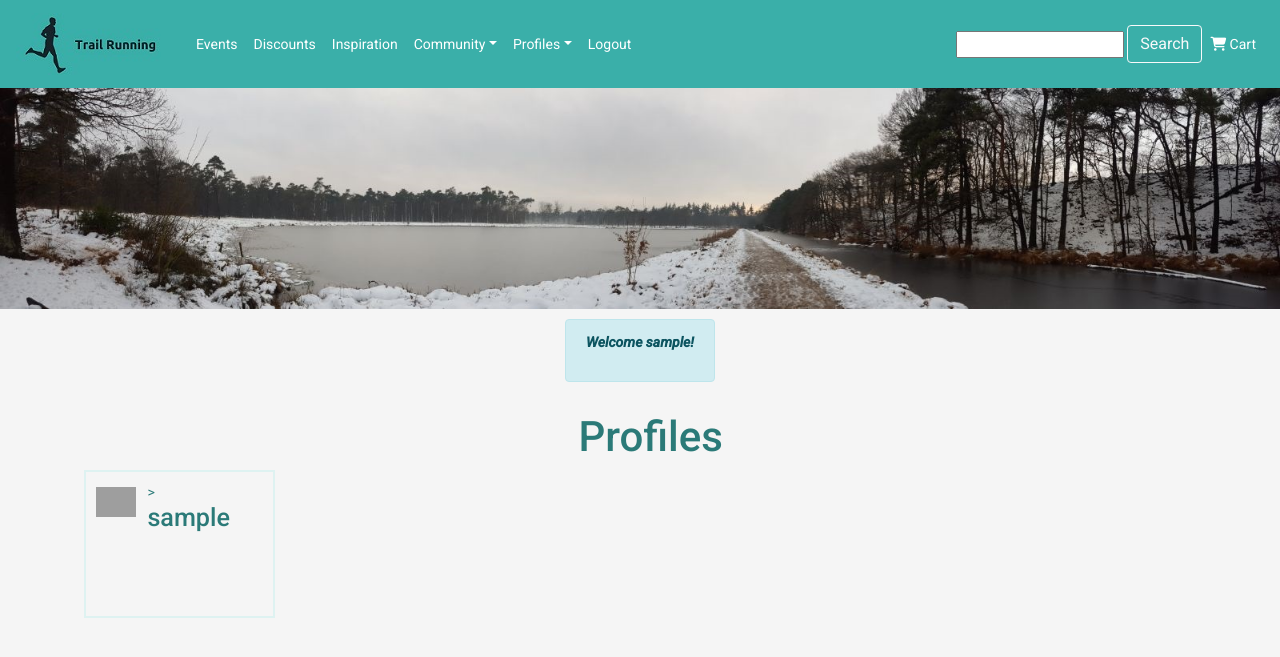
After one commit to RikDuijm/trail-running, a Django app: page /accounts/users/ in a window 1280 px wide. The commit adds this page. Shown: the top 657 px of the page. Run offline with Django 3.2, Linux system fonts and the light colour scheme; the visitor is signed in with stand-in values (Sample User, id 1); data comes from the database, SQL or seed files in the repository; some libraries are stand-ins or nearby versions; grey boxes are pictures that could not be loaded.

Commit message:
created layout and content of users list

```diff
--- /dev/null
+++ b/accounts/templates/allusers.html
@@ -0,0 +1,26 @@
+{% extends "base.html" %}
+{% load bootstrap_tags %}
+
+
+{% block content %}
+
+    <div class="col-11 inner-content">
+        <h1 class="text-center">Profiles</h1>
+
+            <div class="col-11 col-md-5 col-lg-3 col-xl-2 discounts feature-text">
+        {% for user in users %}
+                <div class="row">
+                    <div class="col-1">
+                    <div class="profile-thumbnail" style="background-image: url('{{ MEDIA_URL }}{{ user.userprofile.image }}')"></div>
+                    </div>
+                    <div class="offset-1 profile-thumbnail-name"><a href="{% url 'user_profile_page' user.username.id %}">><h3> {{ user.username }}</h3></a>
+                    {{ user.userprofile.gender }} {{ user.userprofile.age }} {{ user.userprofile.location }} </div>
+                </div>
+
+        {% endfor %}
+
+        <div class="container-fluid">
+            <div class="row">
+                <div class="col-10 col-md-4 userprofile-details feature-text">
+
+{% endblock %}
--- a/accounts/urls.py
+++ b/accounts/urls.py
@@ -1,13 +1,9 @@
 from django.conf.urls import url, include
-from accounts.views import logout, login, registration, user_profile, profile_post, author_profile #, get_profile_posts
+from accounts.views import logout, login, registration, user_profile, profile_post, author_profile, all_users, user_profile_page  #, get_profile_posts
 from accounts import url_reset
 
-
-
-
-
 urlpatterns = [
-
+    url(r'^users/$', all_users, name="all_users"),
     url(r'^logout/$', logout, name="logout"),
     url(r'^login/$', login, name="login"),
     url(r'^register/$', registration, name="registration"),
@@ -15,6 +11,7 @@ urlpatterns = [
  #   url(r'^test/$', get_profile_posts, name='get_profile_posts'),
     url(r'^password-reset/', include(url_reset)),
     url(r'^profile/(?P<pk>\d+)', author_profile, name="author_profile"), # url for Community / Forum
+    url(r'^profile/(?P<pk>\d+)', user_profile_page, name="user_profile_page"),
     url(r'^newprofilepost/$', profile_post, name='profile_post'),  # ?
     #url(r'^(?P<pk>\d+)/new/$', profile_post, name='profile_post'),
 ]
--- a/accounts/views.py
+++ b/accounts/views.py
@@ -72,6 +72,17 @@ def registration(request):
     return render(request, 'registration.html', {
         "registration_form": registration_form, "profile_form": profile_form})
 
+
+def all_users(request):
+    """
+    Create a view that will return a list
+    of Profiles that were published and render them
+    to the 'allprofiles.html' template
+    """
+    users = User.objects.all()
+    return render(request, "allusers.html", {'users': users})
+
+
 def user_profile(request):
     """The user's profile page"""
     user = User.objects.get(email=request.user.email)
@@ -116,6 +127,13 @@ def profile_post(request, pk=None):
 def author_profile(request, pk=None):
     """The profile of the author of the blogpost"""
     author = get_object_or_404(User, pk=pk)
-    profileposts = ProfilePost.objects.filter(published_date__lte=timezone.now()
-        ).order_by('-published_date').all()
+    profileposts = ProfilePost.objects.filter(user=author)
+    # profileposts = ProfilePost.objects.filter(user=request.user)
     return render(request, 'profile.html', {"profile": author, 'profileposts': profileposts})
+
+
+def user_profile_page(request, pk=None):
+    """Create a view that will link to the profile of a user"""
+    userprofile = get_object_or_404(User, pk=pk)
+    profileposts = ProfilePost.objects.filter(user=userprofile)
+    return render(request, 'profile.html', {"profile": userprofile, 'profileposts': profileposts})
--- a/community/templates/blogposts.html
+++ b/community/templates/blogposts.html
@@ -15,6 +15,7 @@
         {% for post in posts %}
             <div class="col-12 blog-post">
                 <img src="/static/media/{{ post.author_image }}" alt="profile image" width="100px">
+                <div class="profile-thumbnail" style="background-image: url('{{ MEDIA_URL }}{{ post.image }}')"></div>
                     <p><span class="boldtext">Author:</span> <a href="{% url 'author_profile' post.author.id %}">{{post.author}}</a></p>
                     <!-- {{post.author.first_name}} {{post.first_name}} -->
                     <h2>{{ post.title }}</h2>
--- a/static/css/custom.css
+++ b/static/css/custom.css
@@ -198,3 +198,21 @@ button:hover {
 form {
     display: inline-block;
 }
+
+
+.profile-thumbnail {
+    position: absolute;
+    background-size: contain;
+    background-position: center center;
+    background-repeat: no-repeat;
+    width: 40px;
+    height: 40px;
+    margin: 0 auto;
+    padding-top: 20px;
+}
+
+.profile-thumbnail-name {
+    padding-left: 20px;
+    padding-bottom: 20px;
+
+}
--- a/templates/base.html
+++ b/templates/base.html
@@ -48,12 +48,12 @@
                         </li>
 
                         {% if user.is_authenticated %}
-                        <li class="nav-item active">
+                        <li class="nav-item active dropdown">
                             <a class="nav-link dropdown-toggle" href="{% url 'get_posts' %}" id="navbarDropdown" data-toggle="dropdown" aria-haspopup="true" aria-expanded="false"><span class="menu-item">Profiles</span></a>
                             <div class="dropdown-menu" aria-labelledby="navbarDropdown">
 
-                            <a class="dropdown-item" href="#">Profile Posts</a>
-                            <a class="dropdown-item" href="{% url 'profile' %}"><span class="menu-item">Your Profile</span></a>
+                            <a class="dropdown-item" href="{% url 'all_users' %}">User Profiles</a>
+                            <a class="dropdown-item" href="{% url 'profile' %}">Your Profile</a>
 
                         </li>
                         <li class="nav-item active">
```
Also changed, not shown: accounts/templates/allprofiles.html (deleted, +0 -16 lines), media/img/event_page_1.jpg (added), media/profile_images/20170213_200027_z0vv0nm.jpg (added), 1 other file.
